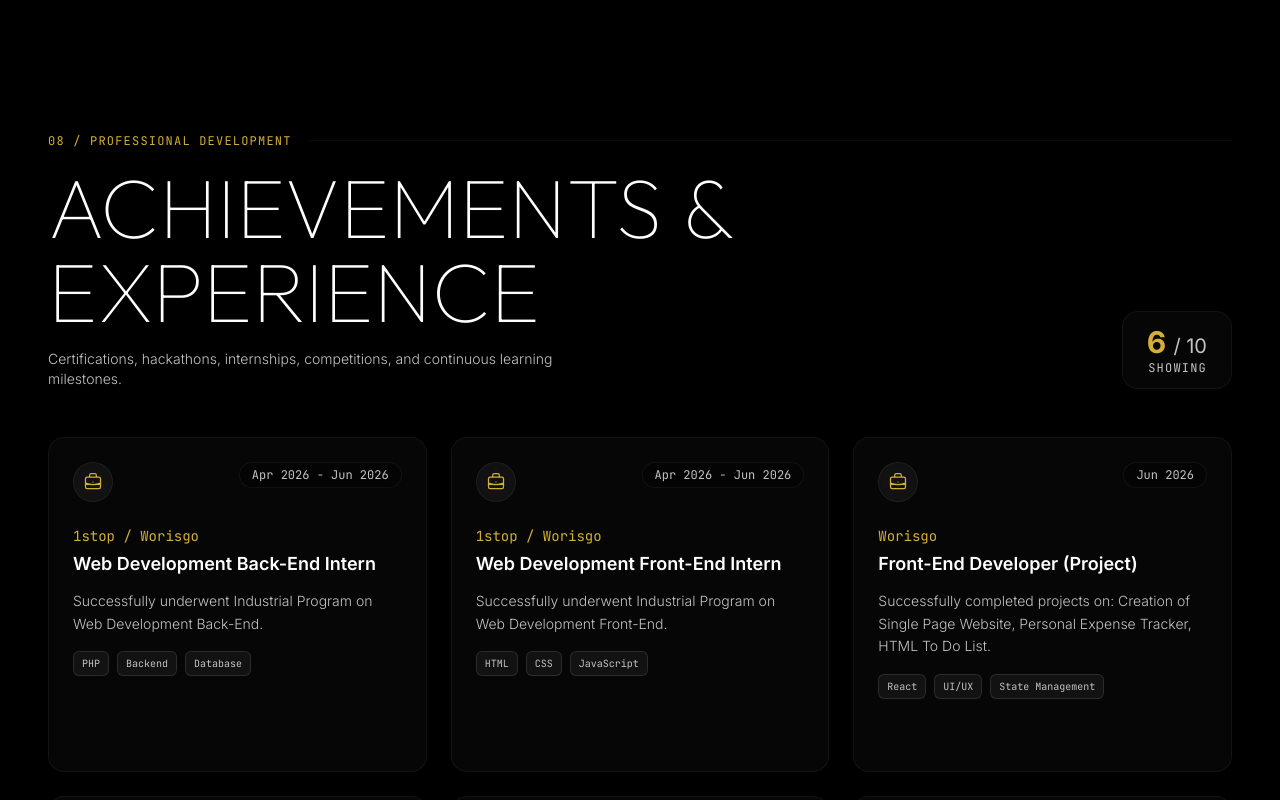
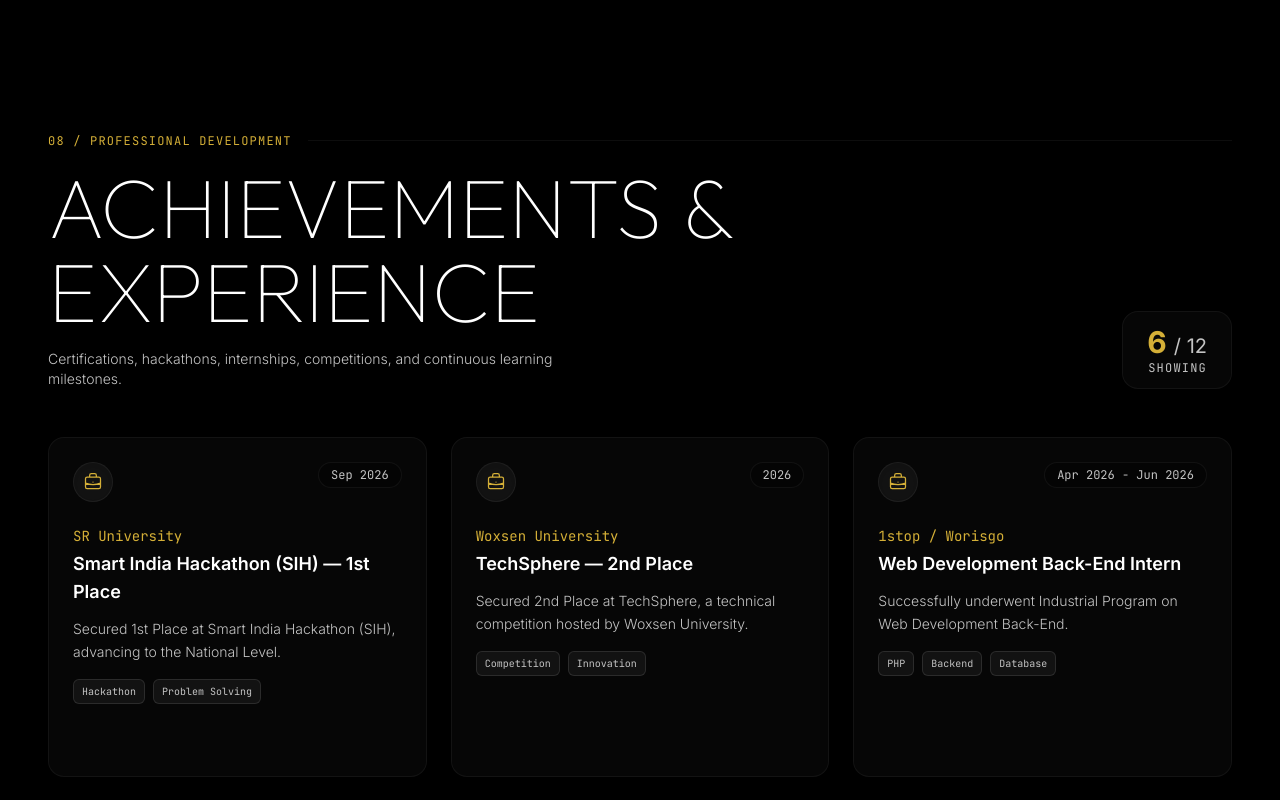
Before and after one commit to ajithpulloju/portfolio, a Next.js app: page / in a window 1280 px wide. Shown: the part 11200-12000 px from the top of the page. Built offline with nearby package versions, Linux system fonts and the light colour scheme; no server answers.

Commit message:
Add SIH and TechSphere certificates to Achievements section

```diff
--- a/components/InternshipsSection.tsx
+++ b/components/InternshipsSection.tsx
@@ -15,6 +15,24 @@ interface Internship {
 }
 
 const internshipsData: Internship[] = [
+  {
+    id: "sih-2026",
+    role: "Smart India Hackathon (SIH) — 1st Place",
+    company: "SR University",
+    duration: "Sep 2026",
+    description: "Secured 1st Place at Smart India Hackathon (SIH), advancing to the National Level.",
+    skills: ["Hackathon", "Problem Solving"],
+    image: "/certs/sih.jpg"
+  },
+  {
+    id: "techsphere-2026",
+    role: "TechSphere — 2nd Place",
+    company: "Woxsen University",
+    duration: "2026",
+    description: "Secured 2nd Place at TechSphere, a technical competition hosted by Woxsen University.",
+    skills: ["Competition", "Innovation"],
+    image: "/certs/techsphere.jpg"
+  },
   {
     id: "int-1",
     role: "Web Development Back-End Intern",
```
